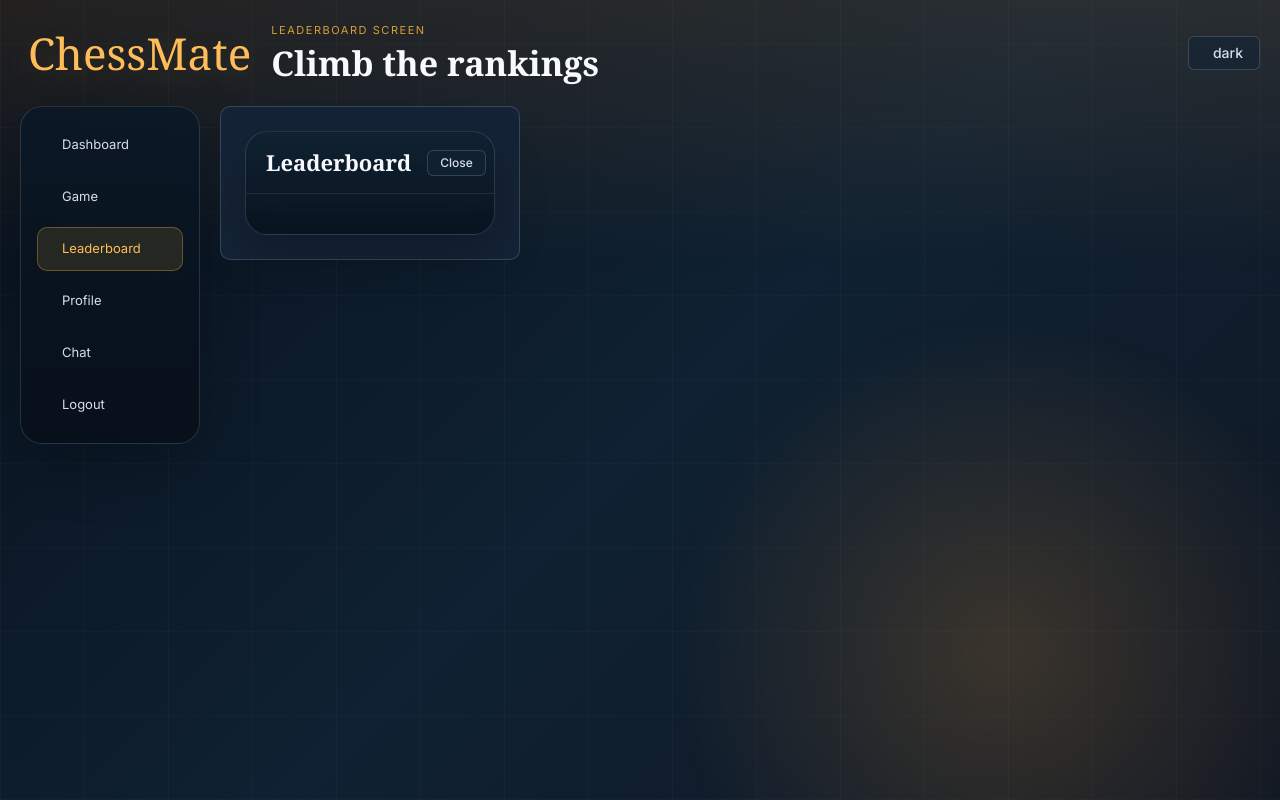
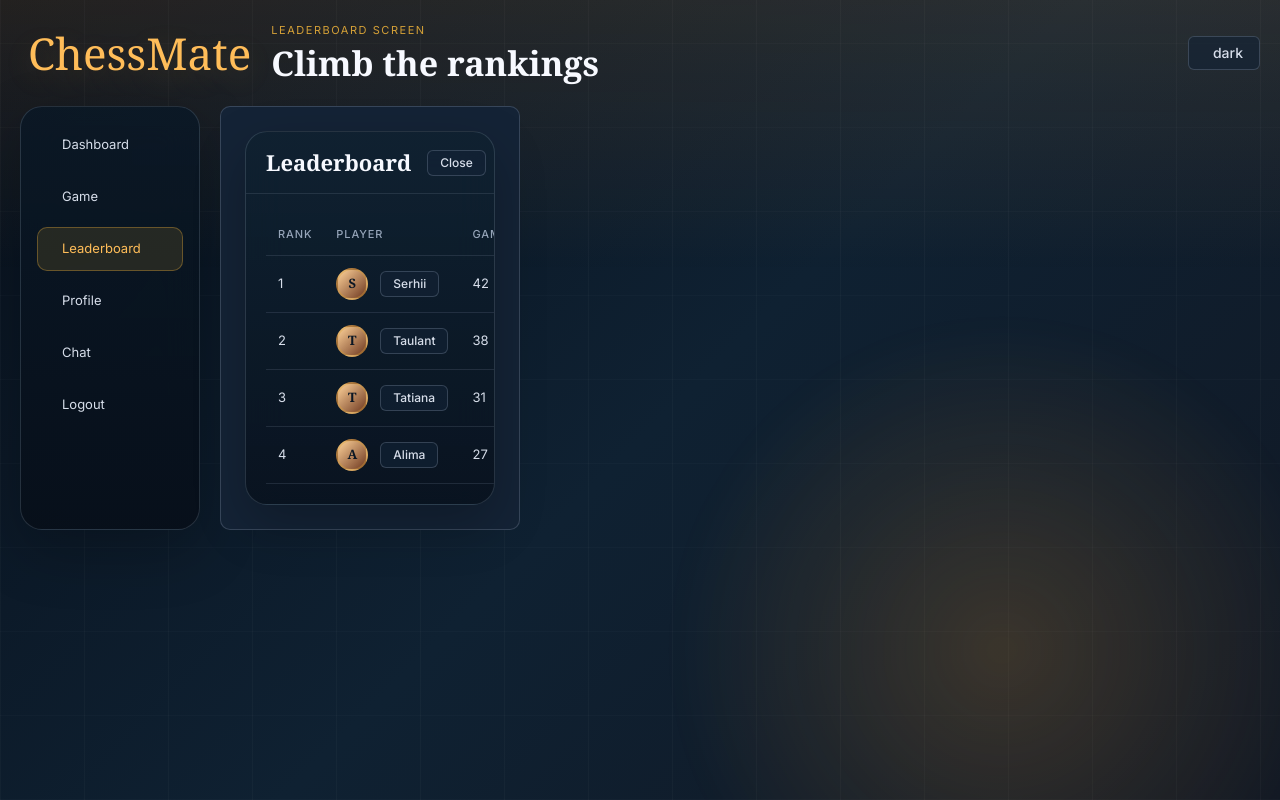
Before and after one commit to mypmypmew/transcendence_chess42, a React app in the folder frontend/: page /leaderboard in a window 1280 px wide. Built offline with nearby package versions, Linux system fonts and the light colour scheme; some icons are missing; the HTML template or start-up script is replaced by a standard one; a web font is replaced by a local one.

Commit message:
fix(leaderboard): add top players list component

```diff
--- a/frontend/src/pages/Leaderboard.jsx
+++ b/frontend/src/pages/Leaderboard.jsx
@@ -35,6 +35,37 @@ function Leaderboard({ onClose, onOpenProfile }) {
             <button className="btn btn-ghost btn-sm" type="button" aria-label="Close leaderboard" onClick={handleClose}>Close</button>
           </div>
           <div className="cm-panel-body">
+			     {!hasPlayers ? (
+              <div className="empty-state">
+                <p className="text-muted">No games have been played yet.</p>
+              </div>
+            ) : (
+              <table className="cm-table">
+                <thead>
+                  <tr>
+                    <th>Rank</th>
+                    <th>Player</th>
+                    <th>Games</th>
+                    <th>Rating</th>
+                  </tr>
+                </thead>
+                <tbody>
+                  {topPlayers.map((player, index) => (
+                    <tr key={player.id}>
+                      <td>{index + 1}</td>
+                      <td>
+                        <div className="flex items-center gap-3">
+                          <div className="avatar avatar-md cm-avatar-photo" aria-hidden="true">{player.avatar}</div>
+                          <button className="btn btn-ghost btn-sm" type="button" onClick={() => handleProfileOpen(player)}>{player.nickname}</button>
+                        </div>
+                      </td>
+                      <td>{player.games}</td>
+                      <td>{player.rating}</td>
+                    </tr>
+                  ))}
+                </tbody>
+              </table>
+            )}
           </div>
         </section>
       </div>
```
